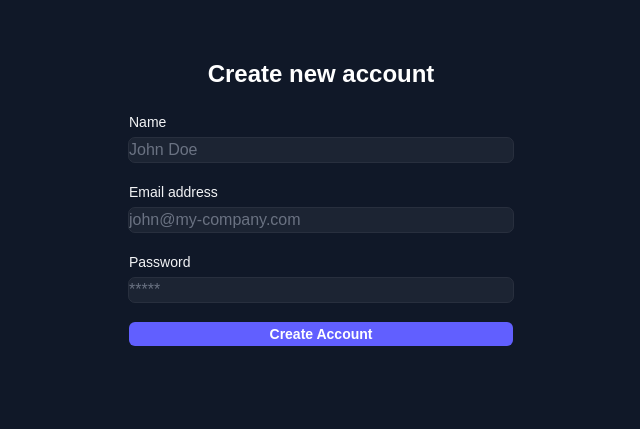
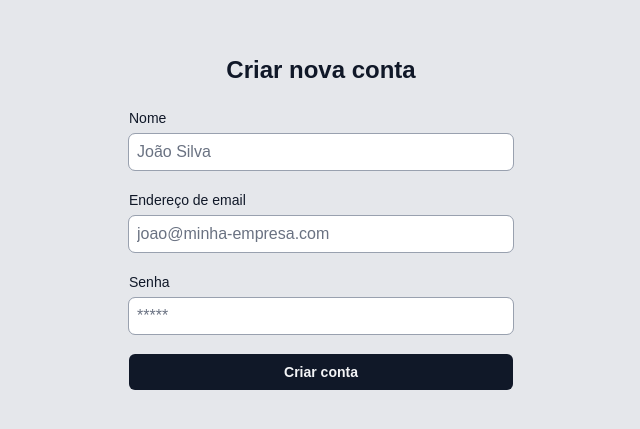
Before and after one commit to GDOR-11/todo_list, a Next.js app: page /auth/sign-up in a window 1280 px wide. Shown: the part 199-628 px from the top of the page, without its empty margins (319-959 px from the left). Built offline with nearby package versions, Linux system fonts and the light colour scheme; no server answers.

Commit message:
style: started to customize the style

```diff
--- /dev/null
+++ b/src/app/actions.ts
@@ -0,0 +1,9 @@
+'use server';
+
+import { auth } from '@/lib/auth/server';
+import { redirect } from 'next/navigation';
+
+export async function signOut() {
+  await auth.signOut();
+  redirect('/');
+}
--- a/src/app/auth/sign-in/actions.tsx
+++ b/src/app/auth/sign-in/actions.tsx
@@ -13,7 +13,7 @@ export async function signInWithEmail(
   });
 
   if (error) {
-    return { error: error.message || 'Failed to sign in. Try again' };
+    return { error: error.message || 'Falha ao entrar. Tente novamente' };
   }
 
   redirect('/');
--- a/src/app/auth/sign-in/page.tsx
+++ b/src/app/auth/sign-in/page.tsx
@@ -8,22 +8,22 @@ export default function SignInForm() {
 
   return (
     <form action={formAction}
-      className="flex flex-col gap-5 min-h-screen items-center justify-center bg-gray-900">
+      className="flex flex-col gap-5 min-h-screen items-center justify-center bg-gray-200 text-gray-900 dark:bg-gray-900 dark:text-gray-100">
 
       <div className="w-sm">
-       <h1 className="mt-10 text-center text-2xl/9 font-bold text-white">Sign in to your account</h1>
+       <h1 className="mt-10 text-center text-2xl/9 font-bold">Entre na sua conta</h1>
       </div>
 
       <div className='flex flex-col gap-1.5 w-sm'>
-        <label htmlFor="email" className="block text-sm font-medium text-gray-100">Email address</label>
-        <input id="email" name="email" type="email" required placeholder="john@my-company.com"
-          className="block rounded-md w-full bg-white/5 px-2 py-1.5 placeholder:text-gray-500 text-white outline-1 outline-white/10  focus:outline-indigo-500"/>
+        <label htmlFor="email" className="block text-sm font-medium">Endereço de email</label>
+        <input id="email" name="email" type="email" required placeholder="joao@minha-empresa.com"
+          className="block rounded-md w-full bg-white px-2 py-1.5 text-gray-900 placeholder:text-gray-500 outline-1 outline-gray-400 focus:outline-gray-900 dark:bg-white/5 dark:text-gray-100 dark:outline-white/10 dark:focus:outline-gray-100"/>
       </div>
 
       <div className='flex flex-col gap-1.5 w-sm'>
-        <label htmlFor="password" className="block text-sm font-medium text-gray-100">Password</label>
+        <label htmlFor="password" className="block text-sm font-medium">Senha</label>
         <input id="password" name="password" type="password" required placeholder="*****"
-          className="block rounded-md w-full bg-white/5 px-2 py-1.5 placeholder:text-gray-500 text-white outline-1 outline-white/10  focus:outline-indigo-500"/>
+          className="block rounded-md w-full bg-white px-2 py-1.5 text-gray-900 placeholder:text-gray-500 outline-1 outline-gray-400 focus:outline-gray-900 dark:bg-white/5 dark:text-gray-100 dark:outline-white/10 dark:focus:outline-gray-100"/>
       </div>
 
       {state?.error && (
@@ -33,8 +33,8 @@ export default function SignInForm() {
       )}
 
       <button type="submit" disabled={isPending}
-        className="flex w-sm justify-center rounded-md bg-indigo-500 px-3 py-1.5 text-sm/6 font-semibold text-white hover:bg-indigo-400">
-        Sign in
+        className="cursor-pointer flex w-sm justify-center rounded-md bg-gray-900 px-3 py-1.5 text-sm/6 font-semibold text-gray-100 hover:bg-gray-700 dark:bg-gray-100 dark:text-gray-900 dark:hover:bg-gray-300">
+        Entrar
       </button>
     </form>
   );
--- a/src/app/auth/sign-up/actions.tsx
+++ b/src/app/auth/sign-up/actions.tsx
@@ -10,7 +10,7 @@ export async function signUpWithEmail(
   const email = formData.get('email') as string;
 
   if (!email) {
-    return { error: "Email address must be provided." }
+    return { error: "O endereço de email deve ser informado." }
   }
 
   // Optionally restrict sign ups based on email address
@@ -25,7 +25,7 @@ export async function signUpWithEmail(
   });
 
   if (error) {
-    return { error: error.message || 'Failed to create account' };
+    return { error: error.message || 'Falha ao criar a conta' };
   }
 
   redirect('/');
--- a/src/app/auth/sign-up/page.tsx
+++ b/src/app/auth/sign-up/page.tsx
@@ -8,29 +8,29 @@ export default function SignUpForm() {
 
   return (
     <form action={formAction}
-      className="flex flex-col gap-5 min-h-screen items-center justify-center bg-gray-900">
+      className="flex flex-col gap-5 min-h-screen items-center justify-center bg-gray-200 text-gray-900 dark:bg-gray-900 dark:text-gray-100">
 
       <div className="w-sm">
-        <h1 className="mt-10 text-center text-2xl/9 font-bold text-white">Create new account</h1>
+        <h1 className="mt-10 text-center text-2xl/9 font-bold">Criar nova conta</h1>
       </div>
 
       <div className='flex flex-col gap-1.5 w-sm'>
-        <label htmlFor="name" className="block text-sm font-medium text-gray-100">Name</label>
-        <input id="name" name="name" type="text" required placeholder="John Doe"
-          className="block rounded-md w-full bg-white/5 px-2 py-1.5 placeholder:text-gray-500 text-white outline-1 outline-white/10 focus:outline-indigo-500"
+        <label htmlFor="name" className="block text-sm font-medium">Nome</label>
+        <input id="name" name="name" type="text" required placeholder="João Silva"
+          className="block rounded-md w-full bg-white px-2 py-1.5 text-gray-900 placeholder:text-gray-500 outline-1 outline-gray-400 focus:outline-gray-900 dark:bg-white/5 dark:text-gray-100 dark:outline-white/10 dark:focus:outline-gray-100"
         />
       </div>
 
       <div className='flex flex-col gap-1.5 w-sm'>
-        <label htmlFor="email" className="block text-sm font-medium text-gray-100">Email address</label>
-        <input id="email" name="email" type="email" required placeholder="john@my-company.com"
-          className="block rounded-md w-full bg-white/5 px-2 py-1.5 placeholder:text-gray-500 text-white outline-1 outline-white/10  focus:outline-indigo-500"/>
+        <label htmlFor="email" className="block text-sm font-medium">Endereço de email</label>
+        <input id="email" name="email" type="email" required placeholder="joao@minha-empresa.com"
+          className="block rounded-md w-full bg-white px-2 py-1.5 text-gray-900 placeholder:text-gray-500 outline-1 outline-gray-400 focus:outline-gray-900 dark:bg-white/5 dark:text-gray-100 dark:outline-white/10 dark:focus:outline-gray-100"/>
       </div>
 
       <div className='flex flex-col gap-1.5 w-sm'>
-        <label htmlFor="password" className="block text-sm font-medium text-gray-100">Password</label>
+        <label htmlFor="password" className="block text-sm font-medium">Senha</label>
         <input id="password" name="password" type="password" required placeholder="*****"
-          className="block rounded-md w-full bg-white/5 px-2 py-1.5 placeholder:text-gray-500 text-white outline-1 outline-white/10  focus:outline-indigo-500"/>
+          className="block rounded-md w-full bg-white px-2 py-1.5 text-gray-900 placeholder:text-gray-500 outline-1 outline-gray-400 focus:outline-gray-900 dark:bg-white/5 dark:text-gray-100 dark:outline-white/10 dark:focus:outline-gray-100"/>
       </div>
 
       {state?.error && (
@@ -40,8 +40,8 @@ export default function SignUpForm() {
       )}
 
       <button type="submit" disabled={isPending}
-        className="flex w-sm justify-center rounded-md bg-indigo-500 px-3 py-1.5 text-sm/6 font-semibold text-white hover:bg-indigo-400">
-        {isPending ? 'Creating account...' : 'Create Account'}
+        className="cursor-pointer flex w-sm justify-center rounded-md bg-gray-900 px-3 py-1.5 text-sm/6 font-semibold text-gray-100 hover:bg-gray-700 dark:bg-gray-100 dark:text-gray-900 dark:hover:bg-gray-300">
+        {isPending ? 'Criando conta...' : 'Criar conta'}
       </button>
     </form>
   );
--- /dev/null
+++ b/src/app/components/header.tsx
@@ -0,0 +1,36 @@
+import Image from 'next/image';
+import { signOut } from '../actions';
+
+export function Header() {
+  return (
+    <header className="flex h-24 w-full items-center justify-between bg-gray-400 px-6 text-gray-900 dark:bg-gray-700 dark:text-gray-100">
+      <div className="relative h-24 w-24 overflow-hidden rounded-md">
+        <Image
+          src="/logo-light.png"
+          alt="Lista de tarefas"
+          fill
+          priority
+          sizes="112px"
+          className="object-cover dark:hidden"
+        />
+        <Image
+          src="/logo-dark.png"
+          alt="Lista de tarefas"
+          fill
+          priority
+          sizes="112px"
+          className="hidden object-cover dark:block"
+        />
+      </div>
+
+      <form action={signOut}>
+        <button
+          type="submit"
+          className="rounded-md cursor-pointer px-4 py-2 text-sm font-semibold text-gray-100 bg-gray-900 hover:bg-gray-700 dark:bg-gray-100 dark:text-gray-900 dark:hover:bg-gray-300"
+        >
+          Sair
+        </button>
+      </form>
+    </header>
+  );
+}
--- a/src/app/globals.css
+++ b/src/app/globals.css
@@ -35,13 +35,6 @@ body {
 
 * {
   box-sizing: border-box;
-  padding: 0;
-  margin: 0;
-}
-
-a {
-  color: inherit;
-  text-decoration: none;
 }
 
 @media (prefers-color-scheme: dark) {
--- a/src/app/layout.tsx
+++ b/src/app/layout.tsx
@@ -13,8 +13,8 @@ const geistMono = Geist_Mono({
 });
 
 export const metadata: Metadata = {
-  title: "Create Next App",
-  description: "Generated by create next app",
+  title: "Lista de tarefas",
+  description: "Aplicativo de lista de tarefas",
 };
 
 export default function RootLayout({
@@ -23,7 +23,7 @@ export default function RootLayout({
   children: React.ReactNode;
 }>) {
   return (
-    <html lang="en" className={`${geistSans.variable} ${geistMono.variable}`}>
+    <html lang="pt-BR" className={`${geistSans.variable} ${geistMono.variable}`}>
       <body>{children}</body>
     </html>
   );
--- a/src/app/page.tsx
+++ b/src/app/page.tsx
@@ -1,5 +1,6 @@
 import { auth } from '@/lib/auth/server';
 import Link from 'next/link';
+import { Header } from './components/header';
 
 // Server components using auth methods must be rendered dynamically
 export const dynamic = 'force-dynamic';
@@ -7,33 +8,36 @@ export const dynamic = 'force-dynamic';
 export default async function Home() {
   const { data: session } = await auth.getSession();
 
-  if (session?.user) {
+  if (!session?.user) {
     return (
-      <div className="flex flex-col gap-2 min-h-screen items-center justify-center bg-gray-900">
-        <h1 className="mb-4 text-4xl">
-          Logged in as <span className="font-bold underline">{session.user.name}</span>
-        </h1>
+      <div className="flex flex-col gap-2 min-h-screen items-center justify-center bg-gray-200 text-gray-900 dark:bg-gray-900 dark:text-gray-100">
+        <h1 className="mb-6 text-4xl font-bold">Não autenticado</h1>
+        <div className="flex item-center gap-18">
+          <Link
+            href="/auth/sign-up"
+            className="inline-flex text-lg hover:underline"
+          >
+            Cadastrar
+          </Link>
+          <Link
+            href="/auth/sign-in"
+            className="inline-flex text-lg hover:underline"
+          >
+            Entrar
+          </Link>
+        </div>
       </div>
     );
   }
 
   return (
-    <div className="flex flex-col gap-2 min-h-screen items-center justify-center bg-gray-900">
-      <h1 className="mb-4 text-4xl font-bold">Not logged in</h1>
-      <div className="flex item-center gap-2">
-        <Link
-          href="/auth/sign-up"
-          className="inline-flex text-lg text-indigo-400 hover:underline"
-        >
-          Sign-up
-        </Link>
-        <Link
-          href="/auth/sign-in"
-          className="inline-flex text-lg text-indigo-400 hover:underline"
-        >
-          Sign-in
-        </Link>
-      </div>
+    <div className="flex min-h-screen flex-col bg-gray-200 text-gray-900 dark:bg-gray-900 dark:text-gray-100">
+      <Header />
+      <main className="flex flex-1 flex-col items-center justify-center gap-2">
+        <h1 className="mb-4 text-4xl">
+          Autenticado como <span className="font-bold underline">{session.user.name}</span>
+        </h1>
+      </main>
     </div>
   );
 }
```
Also changed, not shown: 2 other files (tests, documents, lock files or other folders).
